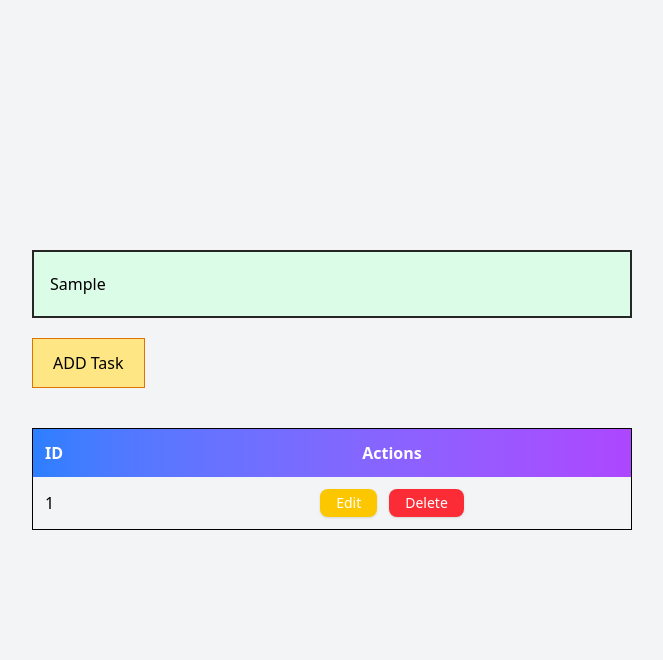
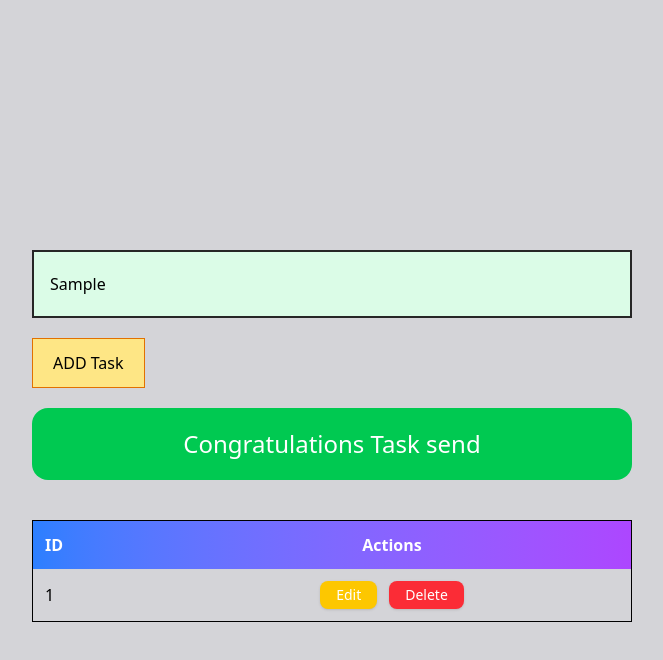
Before and after one commit to MostafaKamalAsif/CRUD-, a React (Vite) app: page / in a window 1280 px wide. Both pictures are taken after typing "Sample" into the empty fields and a click on the button "ADD Task". Shown: the top 660 px of the page, without its empty margins (308-971 px from the left). Built offline with nearby package versions, Linux system fonts and the light colour scheme; no server answers.

Commit message:
home work

```diff
--- a/firebase.config.js
+++ b/firebase.config.js
@@ -16,4 +16,4 @@ const firebaseConfig = {
 // Initialize Firebase
 const app = initializeApp(firebaseConfig);
 
-export default firebaseconfig;
+export default firebaseConfig;
--- a/src/App.jsx
+++ b/src/App.jsx
@@ -1,9 +1,9 @@
 import { useState } from "react";
-import reactLogo from "./assets/react.svg";
-import viteLogo from "/vite.svg";
+
 import "./App.css";
-
+import { getDatabase, ref, set } from "firebase/database";
 function App() {
+  const db = getDatabase();
 const [task, setTask]=useState("")
 const [show , setshow]=useState(false)
  const handelInput=(e)=>{
@@ -13,15 +13,19 @@ const [show , setshow]=useState(false)
   const handelClick=()=>{
     if (!task){
 
-      setshow(true)
+      setshow("The task is missing")
     }
     else{
-      setshow(false)
+      setshow("Congratulations Task send")
+       set(ref(db, 'todotask/' ), {
+    TaskName: task
+
+  });
     }
   }
   return (
     <>
-      <div className="py-[250px] bg-gray-100 ">
+      <div className="py-[250px] bg-zinc-300 ">
         <div className="max-w-[1320px] m-auto">
           <div className="w-[600px] m-auto ">
             <input
@@ -29,12 +33,12 @@ const [show , setshow]=useState(false)
               placeholder="Enter Your Task"
               className="w-[600px] outline-none border-2 border-neutral-800 bg-green-100 py-5 px-4 " onChange={handelInput}
             />
-            <button className="bg-amber-200 border border-amber-600 py-3 px-5  text-center mt-5 cursor-pointer"
+            <button className={`bg-amber-200 border border-amber-600 py-3 px-5  text-center mt-5 cursor-pointer `}
             onClick={handelClick}>
               ADD Task
             </button>
             {show &&
-            <h3 className="bg-red-400 text-white text-2xl px-4 py-5 mt-5 rounded-2xl"> Input mising </h3>}
+            <h3 className={` text-white text-2xl text-center px-4 py-5 mt-5 rounded-2xl ${task  ? "bg-green-500 ":"bg-red-400"}`}>{show} </h3>}
           </div>
           <div className="overflow-x-auto mt-10 border w-[600px]  m-auto">
             <table className="w-full border-collapse ">
--- a/src/main.jsx
+++ b/src/main.jsx
@@ -2,7 +2,7 @@ import { StrictMode } from 'react'
 import { createRoot } from 'react-dom/client'
 import './index.css'
 import App from './App.jsx'
-
+import firebaseConfig from '../firebase.config.js'
 
 createRoot(document.getElementById('root')).render(
   <StrictMode>
```
